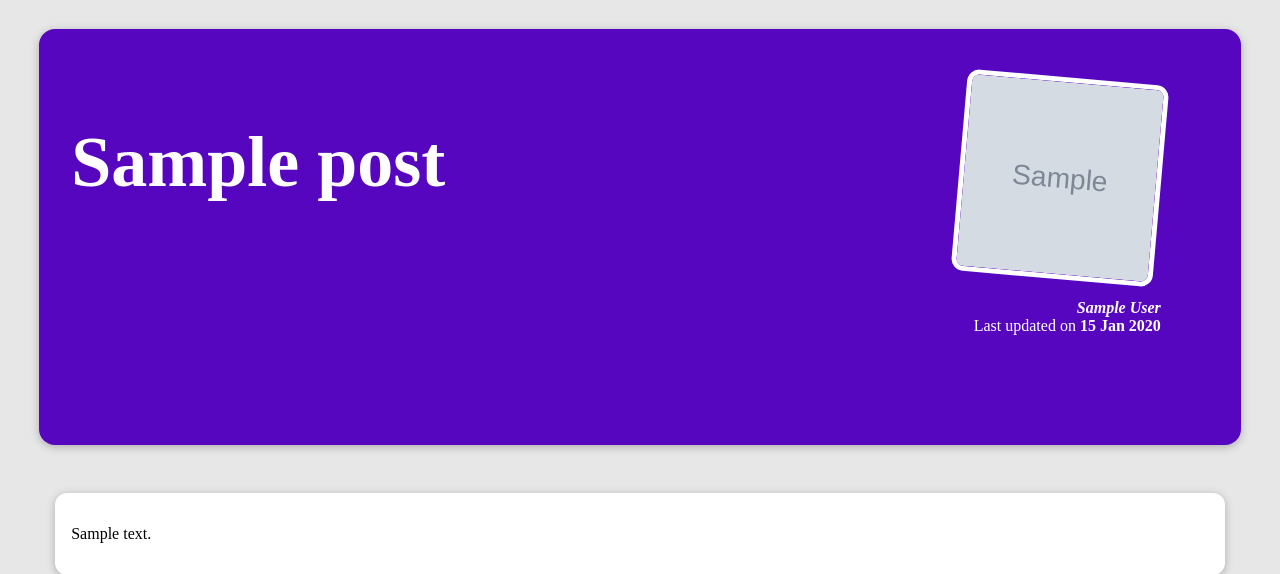
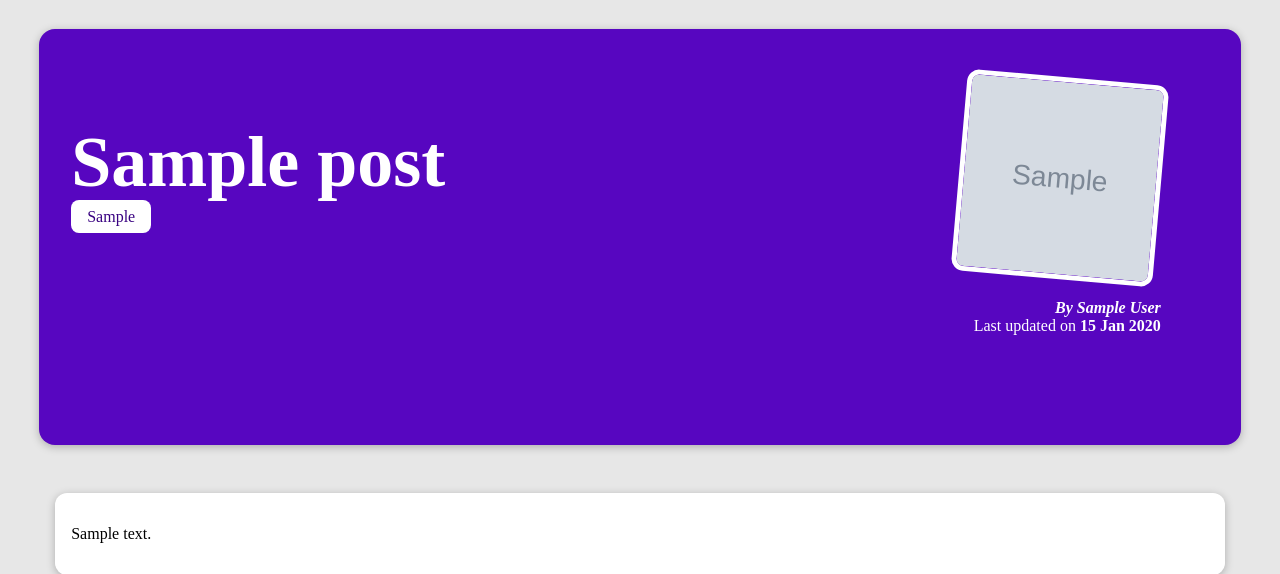
Before and after one commit to moktan456/my_site, a Django app: a page that uses blog/templates/blog/post-detail.html in a window 1280 px wide. Shown: the part 197-771 px from the top of the page. Run offline with Django 5.2, Linux system fonts and the light colour scheme; tables that the repository leaves empty hold one stand-in row (values such as "Sample post"); grey boxes marked "Sample" are stand-in pictures.

Commit message:
Views and post-detail template updated

```diff
--- a/blog/static/blog/post-detail.css
+++ b/blog/static/blog/post-detail.css
@@ -22,6 +22,7 @@ body {
   #summary h2 {
     color: white;
     font-size: 4.5rem;
+    margin-bottom: 0.25rem;
   }
 
   #summary article {
@@ -47,6 +48,11 @@ body {
     font-weight: bold;
   }
 
+  #summary a{
+    color: white;
+    text-decoration: none;
+  }
+
   #summary time {
     font-weight: bold;
   }
@@ -60,3 +66,9 @@ body {
     border-radius: 12px;
     box-shadow: 0 2px 8px rgba(0, 0, 0, 0.25);
   }
+  .tag{
+    background-color: white;
+    color: #390281;
+    padding:0.5rem 1rem;
+    border-radius: 8px;
+  }
--- a/blog/templates/blog/post-detail.html
+++ b/blog/templates/blog/post-detail.html
@@ -15,9 +15,14 @@
     {{post.title}}
 
 </h2>
+<div>
+    {% for tag in post_tags%}
+    <span class='tag'>{{tag.caption}}</span>
+    {% endfor %}
+</div>
 <article>
     <img src=" {% static "blog/images/"|add:post.image_name %} " alt="{{post.title}}">
-    <address>{{post.author|title}}</address>
+    <address>By <a href="mailto:{{post.author.email_address}}">{{post.author|title}}</a></address>
     <div>
         Last updated on <time>{{post.date|date:"d M Y"}}</time>
     </div>
--- a/blog/views.py
+++ b/blog/views.py
@@ -3,7 +3,40 @@ from django.http import HttpResponse
 from datetime import date
 from .models import Post
 # Create your views here.
-# all_posts = [
+#
+
+#Helper funciton
+# def get_date(post):
+#     return post['date']
+
+def index(request):
+    latest_posts = Post.objects.all().order_by('-date')[:3]
+    # sorted_posts = sorted(all_posts,key=get_date)
+    # latest_posts = sorted_posts[-3:]
+    return render(request,'blog/index.html',{'posts':latest_posts})
+    # return HttpResponse('Working from root')
+
+def allPosts(request):
+    # return HttpResponse("All posts page working")
+    all_posts = Post.objects.all().order_by('-date')
+    return render(request,'blog/all-posts.html',
+                  {
+                      'all_posts':all_posts
+                  })
+def post_detail(request,slug):
+    # all_posts = Post.objects.all()
+    # identified_post = next(post for post in all_posts if post['slug'] ==slug)
+
+    identified_post = get_object_or_404(Post,slug=slug)
+
+    return render(request,"blog/post-detail.html",{
+        'post':identified_post,
+        'post_tags':identified_post.tag.all()
+    })
+
+
+
+#all_posts = [
 #     {
 #         "slug": "hike-in-the-mountains",
 #         "image": "mountains.jpg",
@@ -68,29 +101,3 @@ from .models import Post
 #         """
 #     }
 # ]
-
-#Helper funciton
-# def get_date(post):
-#     return post['date']
-
-def index(request):
-    latest_posts = Post.objects.all().order_by('-date')[:3]
-    # sorted_posts = sorted(all_posts,key=get_date)
-    # latest_posts = sorted_posts[-3:]
-    return render(request,'blog/index.html',{'posts':latest_posts})
-    # return HttpResponse('Working from root')
-
-def allPosts(request):
-    # return HttpResponse("All posts page working")
-    all_posts = Post.objects.all().order_by('-date')
-    return render(request,'blog/all-posts.html',
-                  {
-                      'all_posts':all_posts
-                  })
-def post_detail(request,slug):
-    # all_posts = Post.objects.all()
-    # identified_post = next(post for post in all_posts if post['slug'] ==slug)
-    identified_post = get_object_or_404(Post,slug=slug)
-    return render(request,"blog/post-detail.html",{
-        'post':identified_post
-    })
```
